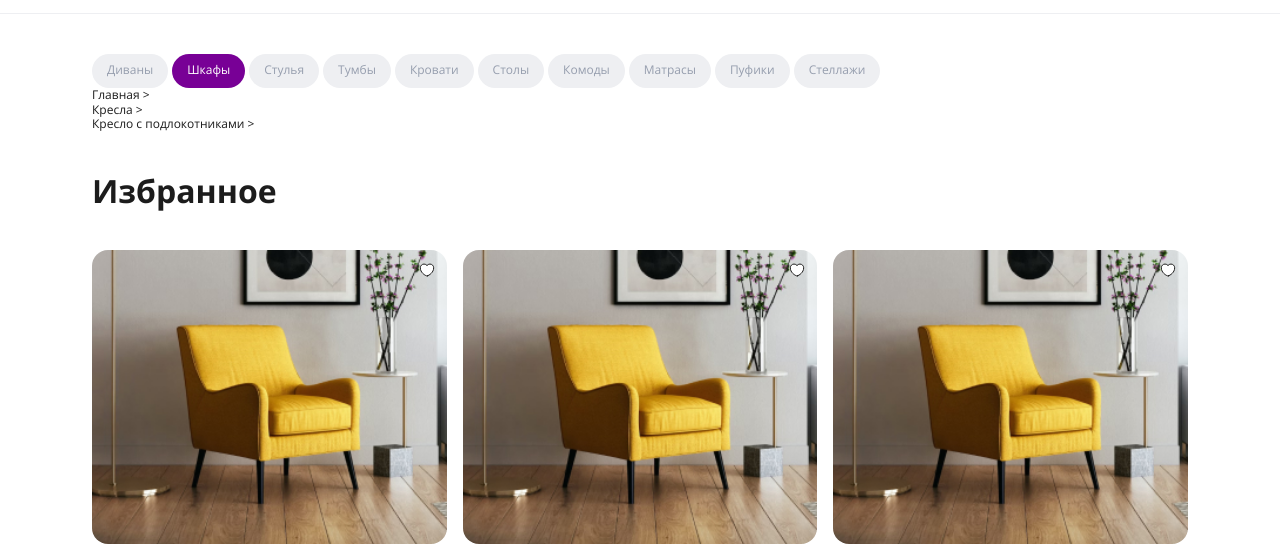
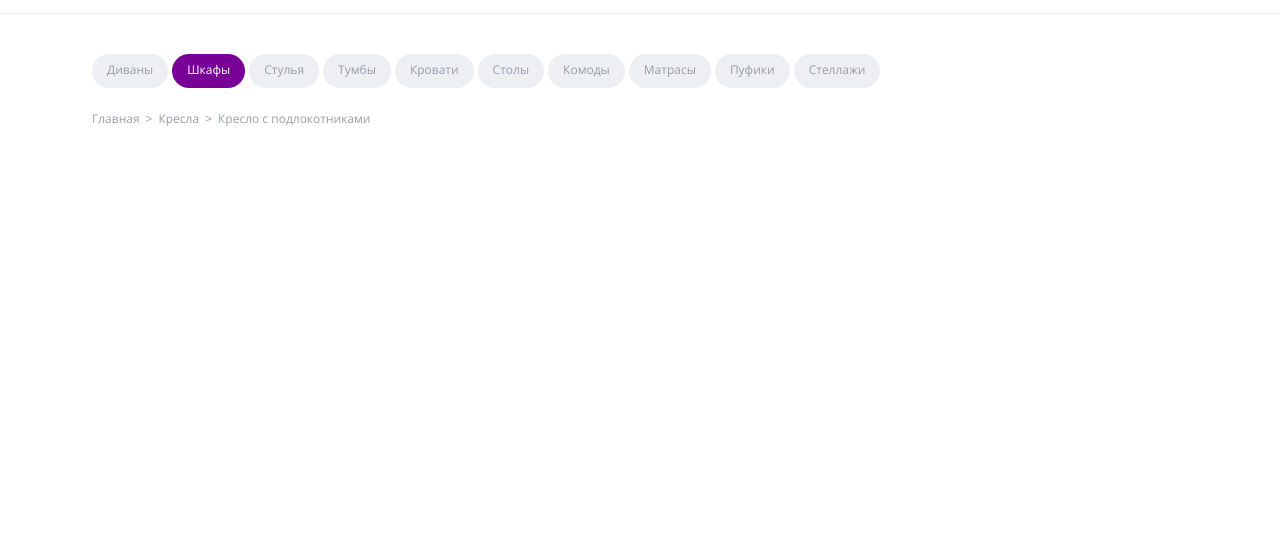
Before and after one commit to Rednata/koff, a website built with Vite: page index.html in a window 1280 px wide. Shown: the part 57-614 px from the top of the page. Built offline with nearby package versions, Linux system fonts and the light colour scheme.

Commit message:
feat: style for breadcrumb

```diff
--- a/index.html
+++ b/index.html
@@ -108,7 +108,7 @@
         </div>
       </div>
 
-      <section class="goods">
+      <section class="goods" hidden>
         <div class="container">
           <h2 class="goods__title">Избранное</h2>
 
@@ -354,7 +354,7 @@
         </div>
       </section>
 
-      <section class="cart">
+      <section class="cart" hidden>
         <div class="container cart__container">
           <h2 class="cart__title">Корзина</h2>
           <ul class="cart__products">
--- a/styles/breadcrumb.scss
+++ b/styles/breadcrumb.scss
@@ -1,14 +1,28 @@
 .breadcrumb {
+	padding-top: 20px;
+
+	@media (min-width: 580px) {
+		padding-top: 24px;
+	}
 
 		&__list {
+			display: flex;
+			gap: 6px;
+			color: #969EAE;
 		}
 
 		&__item {
+			display: flex;
+			gap: 6px;
+		}
+
+		&__item:last-child &__separator {
+			display: none;
 		}
 
 		&__link {
+
 		}
 
-		&__separator {
-		}
+
 }
```
Also changed, not shown: 1 other file.
